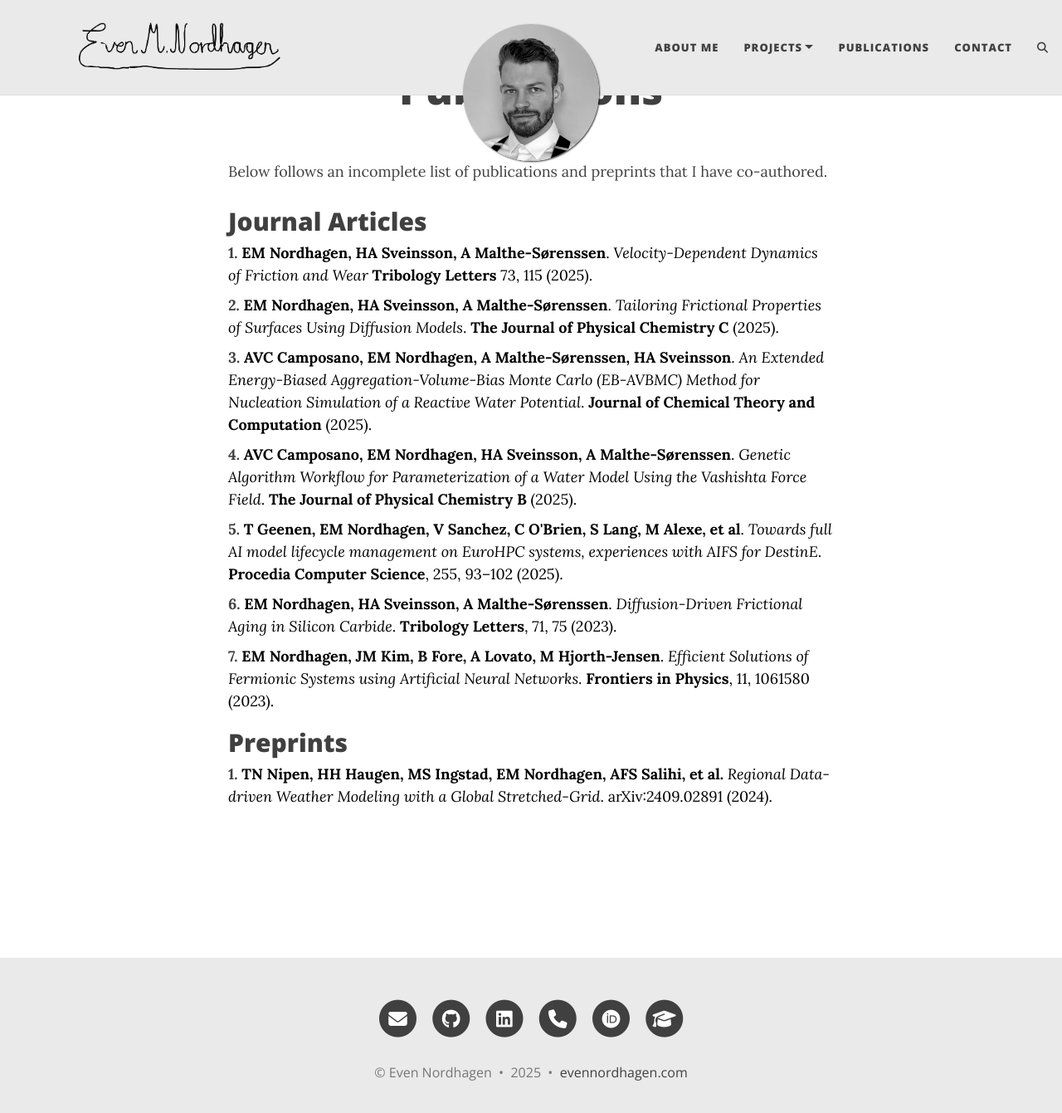
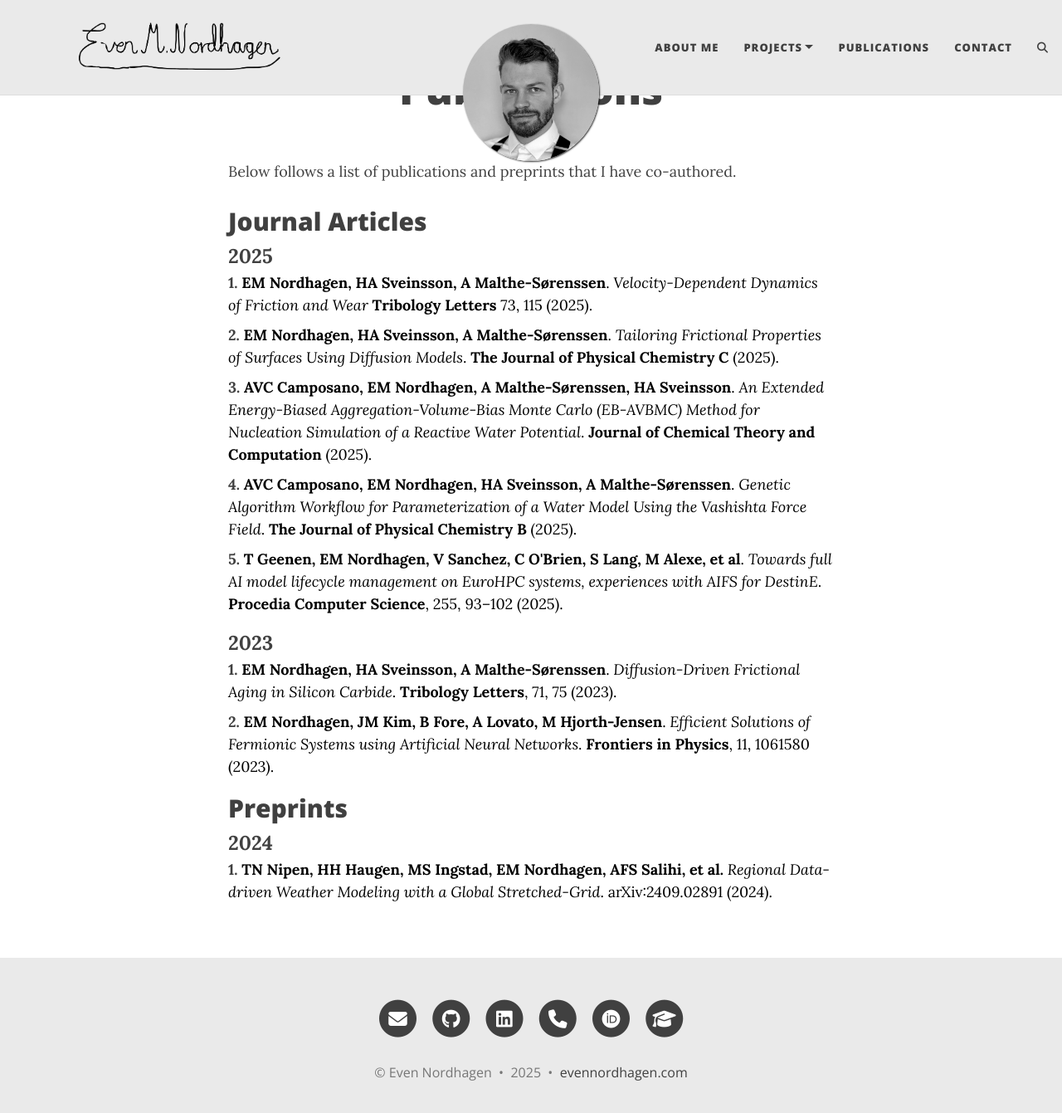
Before and after one commit to evenmn/evenmn.github.io, a Jekyll site: the page built from publications.md, in a window 1280 px wide and 1354 px high. Shown: the top 1341 px of the window at 83% size. Built offline with Jekyll 4.4.1, drawn with Linux system fonts in a browser that asks for light colours; comment, search, counter and statistics services are not loaded.

Commit message:
Categorizing publications by year
Signed-off-by: evenmn <evenmn@fys.uio.no>

```diff
--- a/publications.md
+++ b/publications.md
@@ -34,22 +34,34 @@ subtitle:
 }
 </style>
 
-Below follows an incomplete list of publications and preprints that I have co-authored.
+Below follows a list of publications and preprints that I have co-authored.
 
 ## Journal Articles
 
+<font size="5">
+    <b>2025</b>
+</font>
 <ul class="publications">
   <li><a href="https://rdcu.be/ey2fz"><strong>EM Nordhagen, HA Sveinsson, A Malthe-Sørenssen</strong>. <em>Velocity-Dependent Dynamics of Friction and Wear</em> <strong>Tribology Letters</strong> 73, 115 (2025).</a></li>
   <li><a href="https://pubs.acs.org/doi/10.1021/acs.jpcc.5c02768"><strong>EM Nordhagen, HA Sveinsson, A Malthe-Sørenssen</strong>. <em>Tailoring Frictional Properties of Surfaces Using Diffusion Models</em>. <strong>The Journal of Physical Chemistry C</strong> (2025).</a></li>
   <li><a href="https://pubs.acs.org/doi/10.1021/acs.jctc.5c00722"><strong>AVC Camposano, EM Nordhagen, A Malthe-Sørenssen, HA Sveinsson</strong>. <em>An Extended Energy-Biased Aggregation-Volume-Bias Monte Carlo (EB-AVBMC) Method for Nucleation Simulation of a Reactive Water Potential</em>. <strong>Journal of Chemical Theory and Computation</strong> (2025).</a></li>
   <li><a href="https://doi.org/10.1021/acs.jpcb.4c06389"><strong>AVC Camposano, EM Nordhagen, HA Sveinsson, A Malthe-Sørenssen</strong>. <em>Genetic Algorithm Workflow for Parameterization of a Water Model Using the Vashishta Force Field</em>. <strong>The Journal of Physical Chemistry B</strong> (2025).</a></li>
   <li><a href="https://www.sciencedirect.com/science/article/pii/S1877050925006258"><strong>T Geenen, EM Nordhagen, V Sanchez, C O'Brien, S Lang, M Alexe, et al</strong>. <em>Towards full AI model lifecycle management on EuroHPC systems, experiences with AIFS for DestinE</em>. <strong>Procedia Computer Science</strong>, 255, 93–102 (2025).</a></li>
+</ul>
+
+<font size="5">
+    <b>2023</b>
+</font>
+<ul class="publications">
   <li><a href="https://doi.org/10.1007/s11249-023-01762-z"><strong>EM Nordhagen, HA Sveinsson, A Malthe-Sørenssen</strong>. <em>Diffusion-Driven Frictional Aging in Silicon Carbide</em>. <strong>Tribology Letters</strong>, 71, 75 (2023).</a></li>
   <li><a href="https://www.frontiersin.org/articles/10.3389/fphy.2023.1061580"><strong>EM Nordhagen, JM Kim, B Fore, A Lovato, M Hjorth-Jensen</strong>. <em>Efficient Solutions of Fermionic Systems using Artificial Neural Networks</em>. <strong>Frontiers in Physics</strong>, 11, 1061580 (2023).</a></li>
 </ul>
 
 ## Preprints
 
+<font size="5">
+    <b>2024</b>
+</font>
 <ul class="publications">
   <li><a href="http://arxiv.org/abs/2409.02891"><strong>TN Nipen, HH Haugen, MS Ingstad, EM Nordhagen, AFS Salihi, et al.</strong> <em>Regional Data-driven Weather Modeling with a Global Stretched-Grid</em>. arXiv:2409.02891 (2024).</a></li>
 </ul>
```
